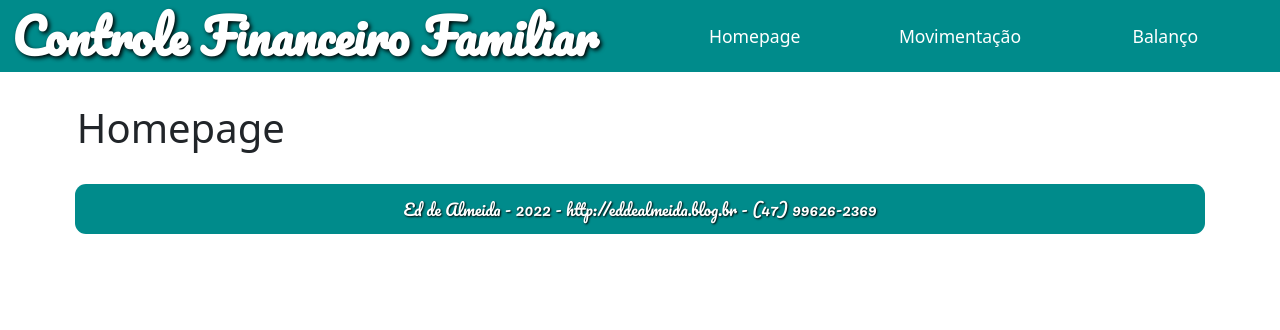
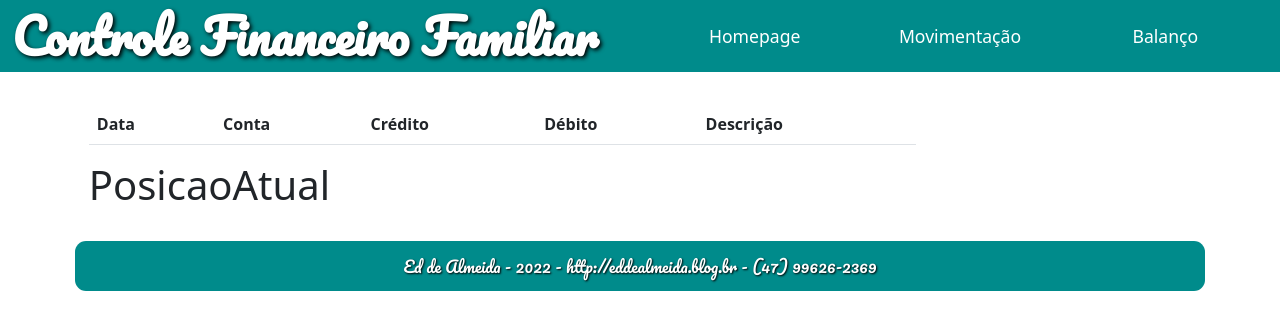
Before and after one commit to EdDeAlmeidaJr/controle-financeiro, a React (Create React App) app: page / in a window 1280 px wide. Shown: the top 330 px of the page. Built offline with nearby package versions, Linux system fonts and the light colour scheme.

Commit message:
Pages fixed to pt_BR

```diff
--- a/src/pages/Balance.tsx
+++ /dev/null
@@ -1,5 +0,0 @@
-const Balance = () => (
-  <h1>Balance</h1>
-)
-
-export default Balance;
--- /dev/null
+++ b/src/pages/Balanco.tsx
@@ -0,0 +1,5 @@
+const Balanco = () => (
+  <h1>Balanco</h1>
+)
+
+export default Balanco;
--- a/src/pages/Homepage.tsx
+++ b/src/pages/Homepage.tsx
@@ -1,5 +1,15 @@
+import PosicaoAtual from "../components/PosicaoAtual";
+import UltimosMovimentos from "../components/UltimosMovimentos";
+
 const Homepage = () => (
-  <h1>Homepage</h1>
+  <div className="container-fluid homepage">
+    <div className="col-9 last-movements">
+      <UltimosMovimentos />
+    </div>
+    <div className="col-3 current-position">
+      <PosicaoAtual />
+    </div>
+  </div>
 )
 
 export default Homepage;
--- a/src/pages/Movement.tsx
+++ /dev/null
@@ -1,5 +0,0 @@
-const Movement = () => (
-  <h1>Movement</h1>
-)
-
-export default Movement;
--- /dev/null
+++ b/src/pages/Movimento.tsx
@@ -0,0 +1,5 @@
+const Movimento = () => (
+  <h1>Movimento</h1>
+)
+
+export default Movimento;
```
